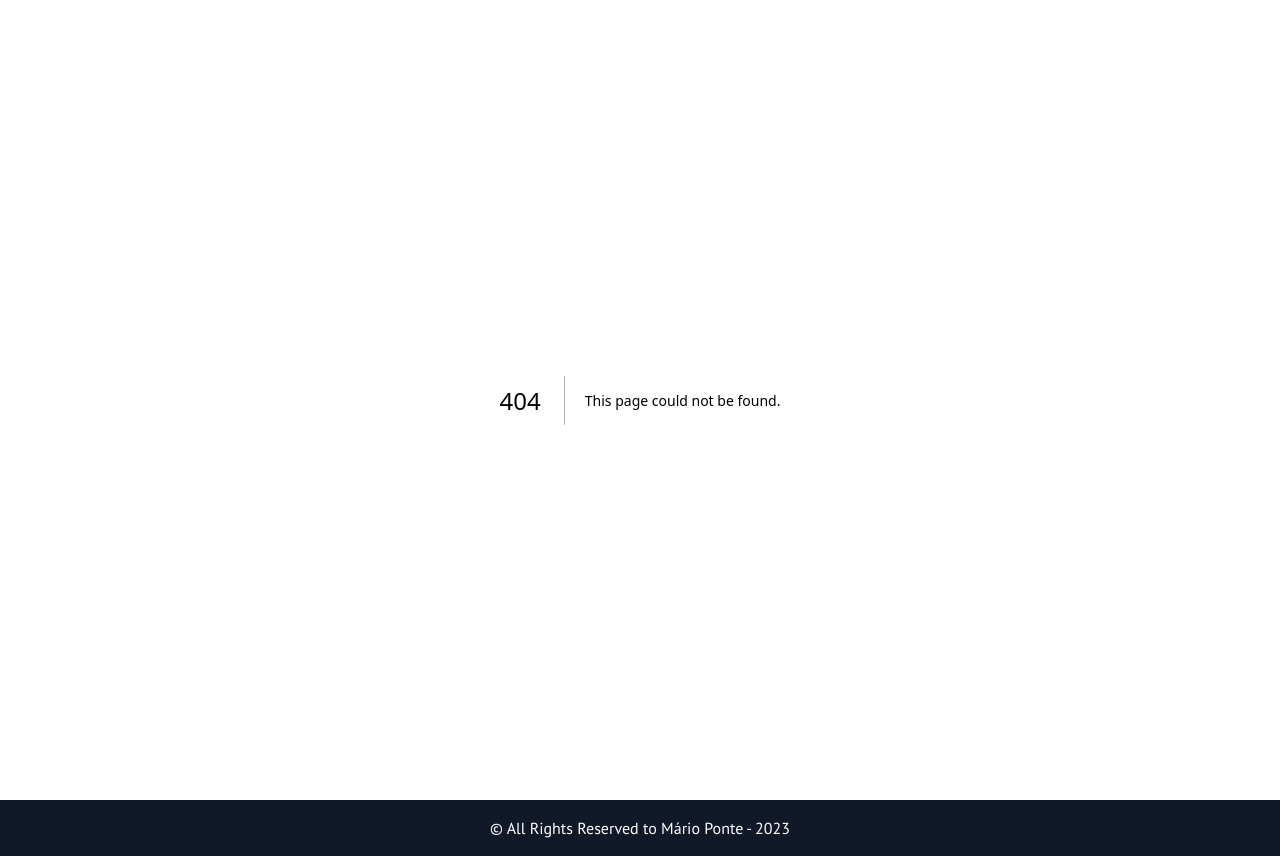
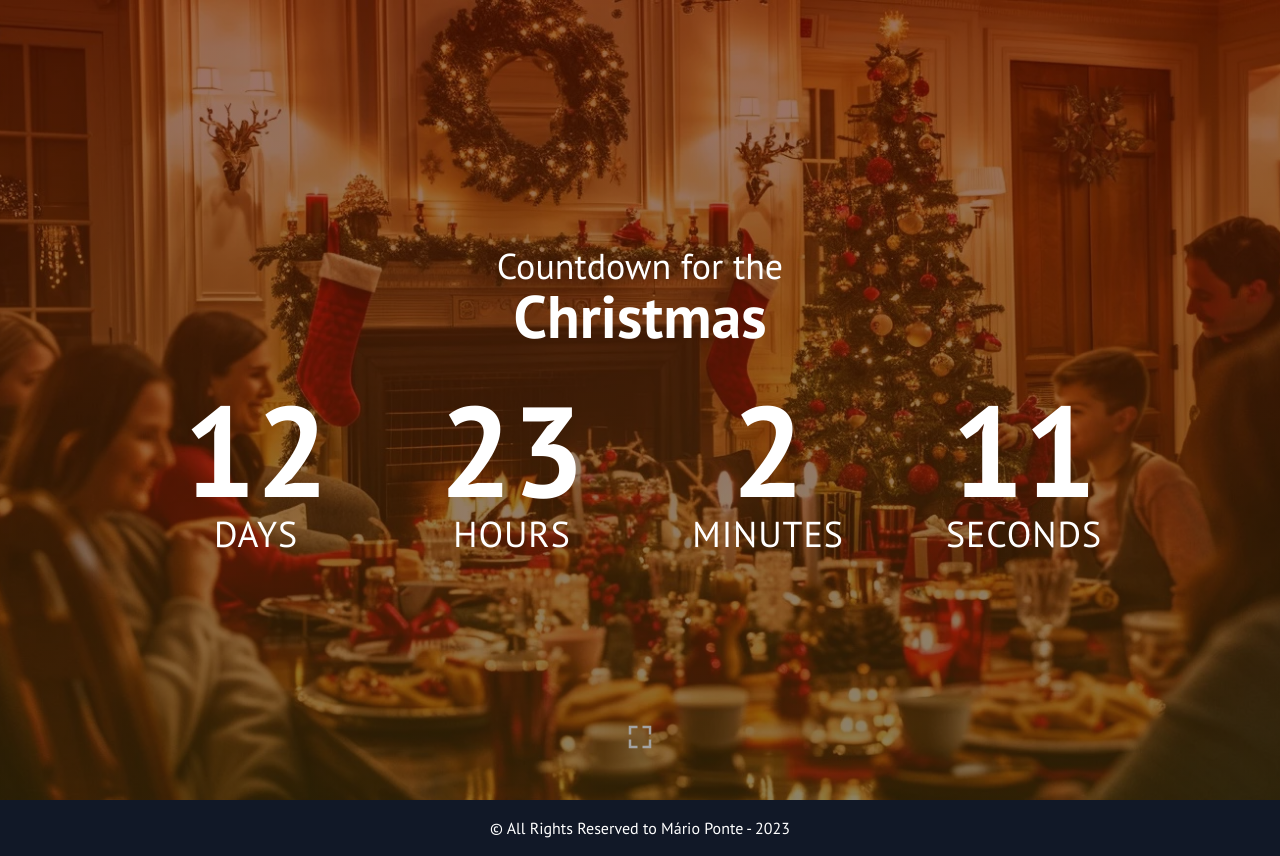
Before and after one commit to MarioPonte/CountdownSphere, a Next.js app: page /christmascountdown in a window 1280 px wide. Before the commit this address had no page. Built offline with nearby package versions, Linux system fonts and the light colour scheme.

Commit message:
adding christmas countdown

```diff
--- /dev/null
+++ b/app/christmascountdown/page.tsx
@@ -0,0 +1,51 @@
+"use client";
+
+import { format } from "date-fns";
+import { useEffect, useState } from "react";
+import CountdownInfo from "../components/CountdownInfo";
+import Countdown from "../components/Countdown";
+import FullscreenBtn from "../components/FullscreenBtn";
+
+export default function Home() {
+
+    const [countdown, setCountdown] = useState<number[]>([]);
+
+    useEffect(() => {
+        const updateCountdown = () => {
+            const currentDate = new Date();
+            const currentYear = currentDate.getFullYear();
+
+            // Define o Natal do ano atual
+            const targetDate = new Date(`${currentYear}-12-25T00:00:00`);
+
+            // Se o Natal já passou, define o Natal do próximo ano
+            if (currentDate > targetDate) {
+                targetDate.setFullYear(currentYear + 1);
+            }
+
+            const difference = targetDate.getTime() - currentDate.getTime();
+
+            const d = Math.floor(difference / (1000 * 60 * 60 * 24));
+            const h = Math.floor((difference % (1000 * 60 * 60 * 24)) / (1000 * 60 * 60));
+            const m = Math.floor((difference % (1000 * 60 * 60)) / (1000 * 60));
+            const s = Math.floor((difference % (1000 * 60)) / 1000);
+
+            setCountdown([d, h, m, s]);
+        };
+
+        // Atualiza a contagem a cada segundo
+        const countdownInterval = setInterval(updateCountdown, 1000);
+
+        return () => clearInterval(countdownInterval);
+    }, []);
+
+    return (
+        <section id="countdownContainer" className="bg-black bg-[linear-gradient(to_bottom,rgba(90,18,0,0.6),rgba(66,47,6,0.6)),url('/images/christmas.webp')] bg-cover bg-center">
+            <div className='text-center text-white h-screen flex flex-col justify-center items-center'>
+                <CountdownInfo subtitle="Countdown for the" title="Christmas" />
+                <Countdown days={countdown[0]} hours={countdown[1]} minutes={countdown[2]} seconds={countdown[3]} message="Happy Christmas!" />
+                <FullscreenBtn />
+            </div>
+        </section>
+    )
+}
--- a/app/components/Countdown.tsx
+++ b/app/components/Countdown.tsx
@@ -5,14 +5,10 @@ interface CountdownProps {
     hours: number;
     minutes: number;
     seconds: number;
+    message: string;
 }
 
-const Countdown: React.FC<CountdownProps> = ({
-    days,
-    hours,
-    minutes,
-    seconds
-}) => {
+const Countdown: React.FC<CountdownProps> = ({ days, hours, minutes, seconds, message }) => {
 
     return (
         <div className="flex mt-10">
@@ -53,7 +49,7 @@ const Countdown: React.FC<CountdownProps> = ({
             </div>
 
             <div className={`${(days === 0 && hours === 0 && minutes === 0 && seconds === 0) ? "" : "hidden"} text-4xl sm:text-6xl md:text-6xl lg:text-9xl font-bold`}>
-                Happy New Year!
+                {message}
             </div>
         </div>
     )
--- a/app/page.tsx
+++ b/app/page.tsx
@@ -39,7 +39,7 @@ export default function Home() {
     <section id="countdownContainer" className="bg-black bg-[linear-gradient(to_bottom,rgba(23,37,84,0.6),rgba(66,32,6,0.6)),url('/images/background.png')] bg-cover bg-center">
       <div className='text-center text-white h-screen flex flex-col justify-center items-center'>
         <CountdownInfo subtitle="Countdown for the New Year" title={(parseInt(format(year,"yyyy")) + 1).toString()}/>
-        <Countdown days={countdown[0]} hours={countdown[1]} minutes={countdown[2]} seconds={countdown[3]} />
+        <Countdown days={countdown[0]} hours={countdown[1]} minutes={countdown[2]} seconds={countdown[3]} message="Happy New Year!" />
         <FullscreenBtn/>
       </div>
     </section>
--- a/package.json
+++ b/package.json
@@ -10,7 +10,7 @@
   },
   "dependencies": {
     "date-fns": "^2.30.0",
-    "next": "14.0.4",
+    "next": "^15.0.3",
     "react": "^18",
     "react-dom": "^18",
     "react-icons": "^4.12.0"
```
Also changed, not shown: public/images/christmas.webp (added), 1 other file (tests, documents, lock files or other folders).
